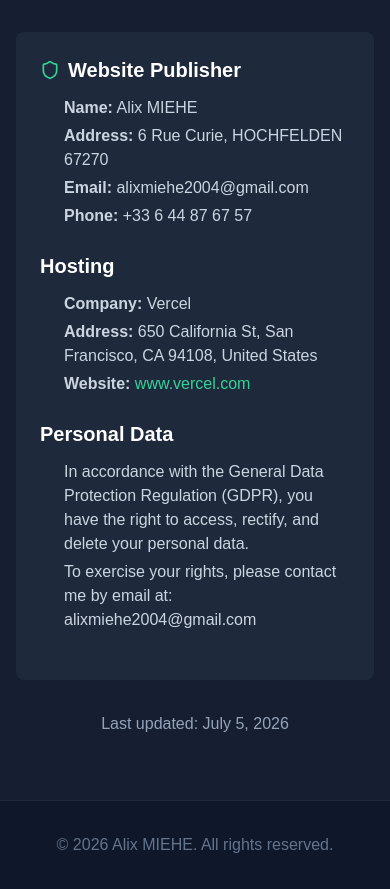
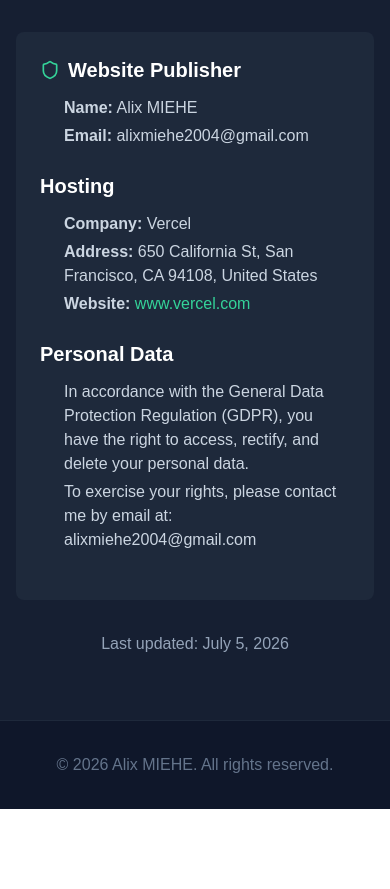
Before and after one commit to Boulede987/my-portfolio, a Next.js app: page / in a window 390 px wide. Shown: the part 6244-7133 px from the top of the page. After the commit the page ends 7053 px from the top, so only its background shows below. Built offline with nearby package versions, Linux system fonts and the light colour scheme.

Commit message:
remove home address and phone from legal notice
Personal address/phone publicly exposed on live site is unnecessary
exposure risk. French LCEN allows private individuals to omit address
in legal notice; name + email is sufficient.

```diff
--- a/app/components/LegalSection.tsx
+++ b/app/components/LegalSection.tsx
@@ -16,9 +16,7 @@ const LegalSection = () => (
           </h3>
           <div className="pl-6 text-slate-300 space-y-1">
             <p><strong>Name:</strong> Alix MIEHE</p>
-            <p><strong>Address:</strong> 6 Rue Curie, HOCHFELDEN 67270</p>
             <p><strong>Email:</strong> alixmiehe2004@gmail.com</p>
-            <p><strong>Phone:</strong> +33 6 44 87 67 57</p>
           </div>
         </div>
 
```
